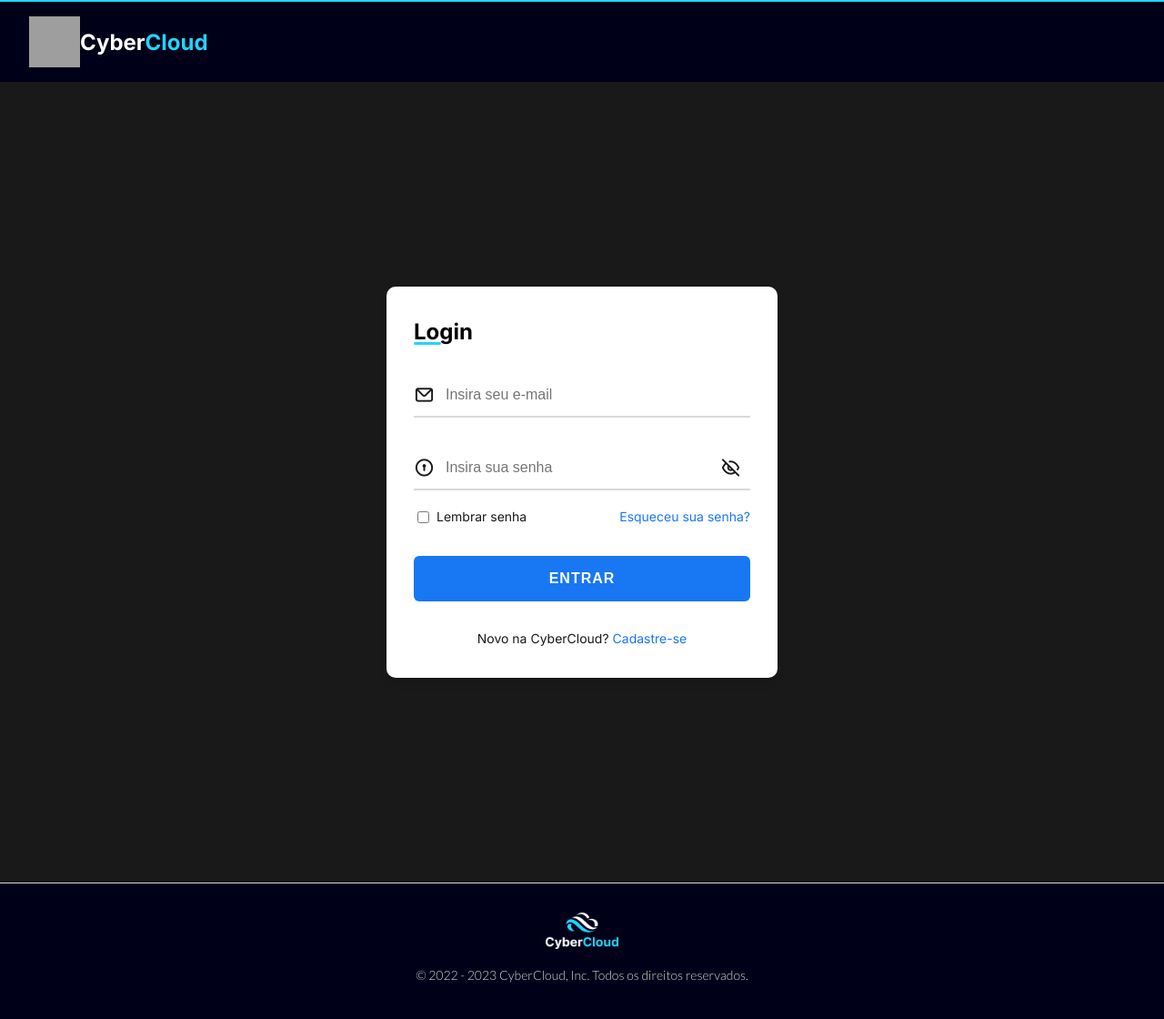
After one commit to NathanSGomes/ProjetoSemestral, a PHP site: page /login.html in a window 1280 px wide. The commit adds this page. Shown: the whole page at 91% size. Run offline with PHP 8.4, Linux system fonts and the light colour scheme; grey boxes are pictures that could not be loaded.

Commit message:
Add files via upload

```diff
--- a/assets/styles/banner.css
+++ b/assets/styles/banner.css
@@ -39,7 +39,7 @@
 .banner__btn {
     display: flex;
     width: 100%;
-    justify-content: space-between;
+    justify-content: space-evenly;
 }
 
 .banner__contato {
@@ -276,13 +276,13 @@
     }
 
     .button:nth-child(2):hover {
-        background: var(--twitter);
-        box-shadow: 0 0 50px #1da0f280;
+        background: var(--instagram);
+        box-shadow: 0 0 50px #b315917c;
     }
 
     .button:nth-child(3):hover {
-        background: var(--instagram);
-        box-shadow: 0 0 50px #b315917c;
+        background: var(--twitter);
+        box-shadow: 0 0 50px #1da0f280;
     }
 
     .button:nth-child(4):hover {
@@ -307,12 +307,12 @@
     }
 
     .button:nth-child(2):hover .icon {
-        color: var(--twitter);
+        color: var(--instagram);
         box-shadow: 0 0 20px rgba(0, 0, 0, 0.26);
     }
 
     .button:nth-child(3):hover .icon {
-        color: var(--instagram);
+        color: var(--twitter);
         box-shadow: 0 0 20px rgba(0, 0, 0, 0.26);
     }
 
--- /dev/null
+++ b/assets/styles/login.css
@@ -0,0 +1,246 @@
+/* Header */
+
+.header__forms {
+    display: flex;
+    align-items: center;
+    justify-content: space-between;
+    padding: 1rem;
+    border-top: 2px solid var(--effect-color);
+    width: 100vw;
+    background-color: var(--bg-title);
+}
+
+.forms__img-mobile {
+    width: 6rem;
+    height: 3rem;
+}
+
+.forms__logo {
+    display: none;
+}
+
+.forms__link {
+    display: none;
+}
+
+/* Responsividade Tablet */
+
+@media screen and (min-width: 1024px) {
+
+    .forms__img-mobile {
+        display: none;
+    }
+
+    .header__forms {
+        justify-content: left;
+    }
+
+    .forms__logo {
+        display: flex;
+        align-items: center;
+    }
+
+    .forms__img {
+        width: 3.5rem;
+        height: 3.5rem;
+        margin-left: 1rem;
+    }
+
+    .forms__link {
+        display: block;
+        text-decoration: none;
+        color: var(--primary-color);
+        font-weight: 700;
+        font-size: 24px;
+    }
+
+    .forms__link-azul {
+        color: var(--effect-color);
+    }
+}
+
+/*Login e Registro*/
+
+html {
+    overflow-x: hidden;
+}
+
+.login__registro {
+    height: 110vh;
+    display: flex;
+    align-items: center;
+    justify-content: center;
+    padding: 2rem 0;
+}
+
+.container__login__registro {
+    position: relative;
+    max-width: 430px;
+    width: 100%;
+    background-color: var(--primary-color);
+    border-radius: 10px;
+    box-shadow: 0 5px 10px rgba(0, 0, 0, 0.1);
+    overflow: hidden;
+}
+
+.container__login__registro .forms {
+    display: flex;
+    align-items: center;
+    height: 430px;
+    width: 200%;
+   transition: all 0.2s ease;
+}
+
+.container__login__registro .forms__login {
+    width: 50%;
+    padding: 30px;
+    transition:  margin-left 0.18s ease;
+}
+
+.container__login__registro.active .login{
+    margin-left: -50%;
+    opacity: 0;
+    transition:  margin-left 0.18s ease, opacity 0.15s ease;
+}
+
+.container__login__registro .registro{
+    opacity: 0;
+    transition: opacity 0.09s ease;
+}
+
+.container__login__registro.active .registro{
+    opacity: 1;
+    transition: opacity 0.2s ease;
+}
+
+.container__login__registro.active .forms{
+    height: 745px;
+}
+
+.container__login__registro .forms__login .login__titulo {
+    position: relative;
+    font-size: 1.5rem;
+    font-weight: 700;
+    font-family: var(--primary-font);
+}
+
+.forms__login .login__titulo::before {
+    position: absolute;
+    content: '';
+    bottom: 0;
+    left: 0;
+    height: 3px;
+    width: 30px;
+    background-color: var(--effect-color);
+    border-radius: 24px;
+}
+
+.forms__login .campo__input {
+    position: relative;
+    height: 3.125rem;
+    width: 100%;
+    margin-top: 30px;
+}
+
+.campo__input input {
+    position: absolute;
+    height: 100%;
+    width: 100%;
+    padding: 0 35px;
+    border: none;
+    outline: none;
+    font-size: 1rem;
+    border-bottom: 2px solid var(--grey);
+    border-top: 2px solid transparent;
+    transform: all 0.2s ease;
+}
+
+.campo__input input:is(:focus, :valid) {
+    border-bottom-color: var(--effect-color);
+}
+
+.campo__input i {
+    position: absolute;
+    top: 50%;
+    transform: translateY(-50%);
+    color: var(--bg-color);
+    font-size: 23px;
+    transform: all 0.2s ease;
+}
+
+.campo__input input:is(:focus, :valid)~i {
+    color: var(--facebook);
+}
+
+.campo__input i.icon {
+    left: 0;
+}
+
+.campo__input i.showHidePw {
+    right: 0;
+    cursor: pointer;
+    padding: 10px;
+}
+
+.forms .checkbox-text {
+    display: flex;
+    justify-content: space-between;
+    margin-top: 20px;
+}
+
+.checkbox-text .checkbox-content {
+    display: flex;
+    align-items: center;
+}
+
+.checkbox-content input {
+    margin: 0 8px -2px 4px;
+    accent-color: var(--facebook);
+}
+
+.forms .text {
+    color: var(--bg-color);
+    font-size: 0.875rem;
+    font-family: var(--primary-font);
+}
+
+.forms a.text {
+    color: var(--facebook);
+    text-decoration: none;
+}
+
+.forms a:hover {
+    text-decoration: underline;
+}
+
+.forms .botao {
+    margin-top: 35px;
+}
+
+.forms .botao input {
+    border: none;
+    color: var(--primary-color);
+    letter-spacing: 1px;
+    font-size: 1rem;
+    font-weight: 700;
+    text-transform: uppercase;
+    border-radius: 6px;
+    background-color: var(--facebook);
+    cursor: pointer;
+    transition: all 0.3s ease;
+}
+
+.botao input:hover {
+    background-color: #1057B0;
+}
+
+.forms .login__registrar {
+    margin-top: 30px;
+    text-align: center;
+}
+
+input::-webkit-outer-spin-button,
+input::-webkit-inner-spin-button {
+  -webkit-appearance: none;
+  margin: 0;
+}
--- a/assets/styles/style.css
+++ b/assets/styles/style.css
@@ -6,7 +6,7 @@
 @import url(plan.css);
 @import url(contact.css);
 @import url(footer.css);
-@import url(forms.css);
+@import url(login.css);
 
 * {
     padding: 0;
--- /dev/null
+++ b/js/login.js
@@ -0,0 +1,38 @@
+// LOGIN E REGISTRO
+
+const container = document.querySelector(".container__login__registro"),
+    pwShowHide = document.querySelectorAll(".showHidePw"),
+    pwFields = document.querySelectorAll(".password"),
+    registro = document.querySelector(".registro__link"),
+    login = document.querySelector(".login__link");
+
+    // Icone Muda ao click da senha
+    pwShowHide.forEach(eyeIcon =>{
+        eyeIcon.addEventListener("click", ()=>{
+            pwFields.forEach(pwFields =>{
+                if(pwFields.type === "password"){
+                    pwFields.type = "text";
+
+                    pwShowHide.forEach(icon =>{
+                       icon.classList.replace("uil-eye-slash", "uil-eye");
+                    })
+
+                }else {
+                    pwFields.type = "password";
+
+                    pwShowHide.forEach(icon =>{
+                        icon.classList.replace("uil-eye", "uil-eye-slash");
+                     })
+                }
+            })
+        })
+    })
+
+    //
+    registro.addEventListener("click", ()=>{
+        container.classList.add("active");
+    })
+
+    login.addEventListener("click", ()=>{
+        container.classList.remove("active");
+    })
--- /dev/null
+++ b/login.html
@@ -0,0 +1,134 @@
+<!DOCTYPE html>
+<html lang="pt-br">
+
+<head>
+    <meta charset="UTF-8">
+    <meta name="viewport" content="width=device-width, initial-scale=1.0">
+    <title>CyberCloud | Login</title>
+    <link rel="icon" href="assets/img/Icon.svg">
+    <link rel="stylesheet" href="https://unicons.iconscout.com/release/v4.0.8/css/line.css">
+    <link rel="stylesheet" href="assets/styles/style.css">
+</head>
+
+<body>
+
+    <header>
+        <nav class="header__forms">
+            <a class="forms__img-btn" href="index.html">
+                <img class="forms__img-mobile" src="assets/img/LogoMobile.png" alt="Logo da CyberCloud">
+            </a>
+            <div class="forms__logo">
+                <img src="assets/img/Logo.svg" alt="Logo da Cyber Cloud" class="forms__img">
+                <div><a href="index.html" class="forms__link">Cyber<b class="forms__link-azul">Cloud</b></a></div>
+            </div>
+        </nav>
+    </header>
+
+    <main>
+        <section class="login__registro">
+
+            <div class="container__login__registro">
+                <div class="forms">
+                    <!--LOGIN-->
+                    <div class="forms__login login">
+                        <span class="login__titulo">Login</span>
+
+                        <form action="#">
+                            <div class="campo__input">
+                                <input type="text" placeholder="Insira seu e-mail" required>
+                                <i class="uil uil-envelope icon"></i>
+                            </div>
+
+                            <div class="campo__input">
+                                <input type="password" class="password" placeholder="Insira sua senha" required>
+                                <i class="uil uil-keyhole-circle icon"></i>
+                                <i class="uil uil-eye-slash showHidePw"></i>
+                            </div>
+
+                            <div class="checkbox-text">
+                                <div class="checkbox-content">
+                                    <input type="checkbox" id="logCheck">
+                                    <label for="logCheck" class="text">Lembrar senha</label>
+                                </div>
+
+                                <a href="#" class="text">Esqueceu sua senha?</a>
+                            </div>
+
+                            <div class="campo__input botao">
+                                <input type="button" value="Entrar">
+                            </div>
+
+                        </form>
+
+                        <div class="login__registrar">
+                            <span class="text">Novo na CyberCloud?
+                                <a href="#" class="text registro__link">Cadastre-se</a>
+                            </span>
+                        </div>
+                    </div>
+                    <!--REGISTRO-->
+                    <div class="forms__login registro">
+                        <span class="login__titulo">Cadastrar-se</span>
+
+                        <form action="#">
+                            <div class="campo__input">
+                                <input type="text" placeholder="Insira seu nome completo" required>
+                                <i class="uil uil-user icon"></i>
+                            </div>
+
+                            <div class="campo__input">
+                                <input type="text" placeholder="Insira seu e-mail" required>
+                                <i class="uil uil-envelope icon"></i>
+                            </div>
+
+                            <div class="campo__input">
+                                <input type="text" placeholder="Insira seu endereço" required>
+                                <i class="uil uil-map-marker icon"></i>
+                            </div>
+
+                            <div class="campo__input">
+                                <input type="number" placeholder="Insira seu CNPJ" required>
+                                <i class="uil uil-building icon"></i>
+                            </div>
+
+                            <div class="campo__input">
+                                <input type="password" class="password" placeholder="Crie sua senha" required>
+                                <i class="uil uil-lock icon"></i>
+                                <i class="uil uil-eye-slash showHidePw"></i>
+                            </div>
+
+                            <div class="campo__input">
+                                <input type="password" class="password" placeholder="Confirme sua senha" required>
+                                <i class="uil uil-lock icon"></i>
+                                <i class="uil uil-eye-slash showHidePw"></i>
+                            </div>
+
+                            <div class="campo__input botao">
+                                <input type="button" value="Cadastrar-se">
+                            </div>
+
+                        </form>
+
+                        <div class="login__registrar">
+                            <span class="text">Novo na CyberCloud?
+                                <a href="#" class="text login__link">Cadastre-se</a>
+                            </span>
+                        </div>
+
+                    </div>
+                </div>
+            </div>
+        </section>
+    </main>
+
+    <footer class="container__rodape">
+        <div>
+            <img class="rodape__img" src="assets/img/LogoMobile.png" alt="Logo da Cyber Cloud">
+        </div>
+        <p class="rodape__direito">© 2022 - 2023 CyberCloud, Inc. Todos os direitos reservados.</p>
+        <!--Criado por Nathan Gomes https://github.com/NathanSGomes-->
+    </footer>
+    <script src="js/login.js"></script>
+</body>
+
+</html>
```
Also changed, not shown: assets/styles/footer.css (+0 -46 lines), assets/styles/header.css (+106 -14 lines), index.html (+16 -8 lines), dados.html (added), js/main.js (line endings or trailing spaces).
